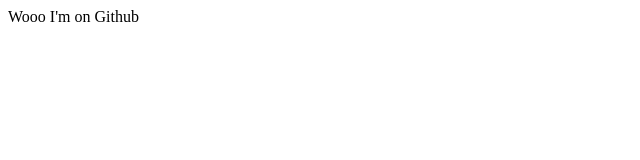
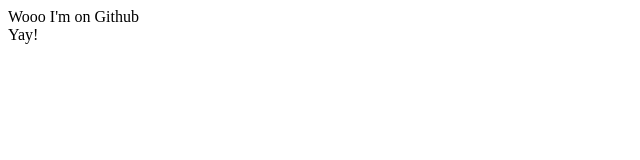
Before and after one commit to mimafarleyrose/git-demo, a plain HTML site: page index.html in a window 1280 px wide. Shown: the full height of the page, 0-640 px from the left. Drawn offline with Linux system fonts and the light colour scheme.

Commit message:
Update html

```diff
--- a/index.html
+++ b/index.html
@@ -8,5 +8,6 @@
 </head>
 <body>
     <div>Wooo I'm on Github</div>
+    <div>Yay!</div>
 </body>
 </html>
```
